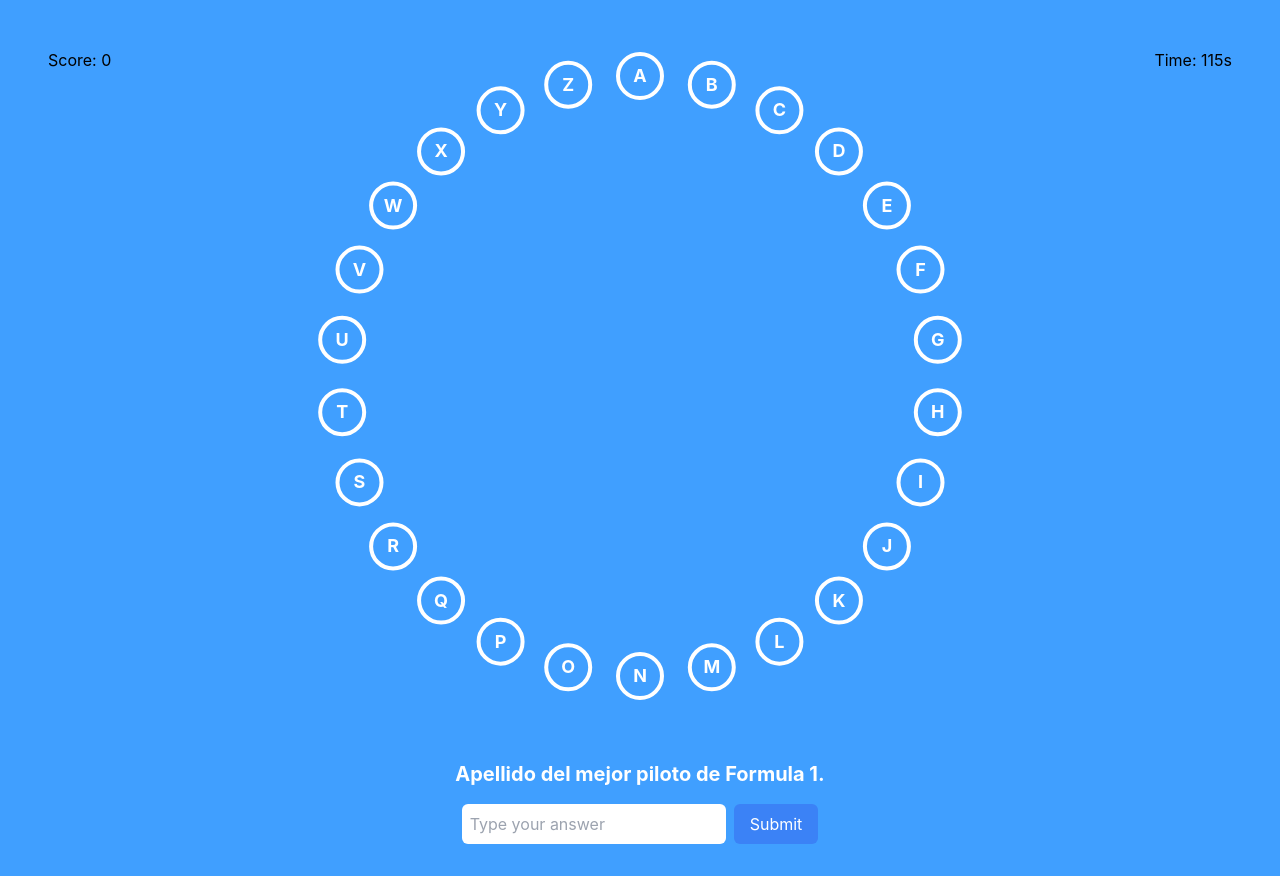
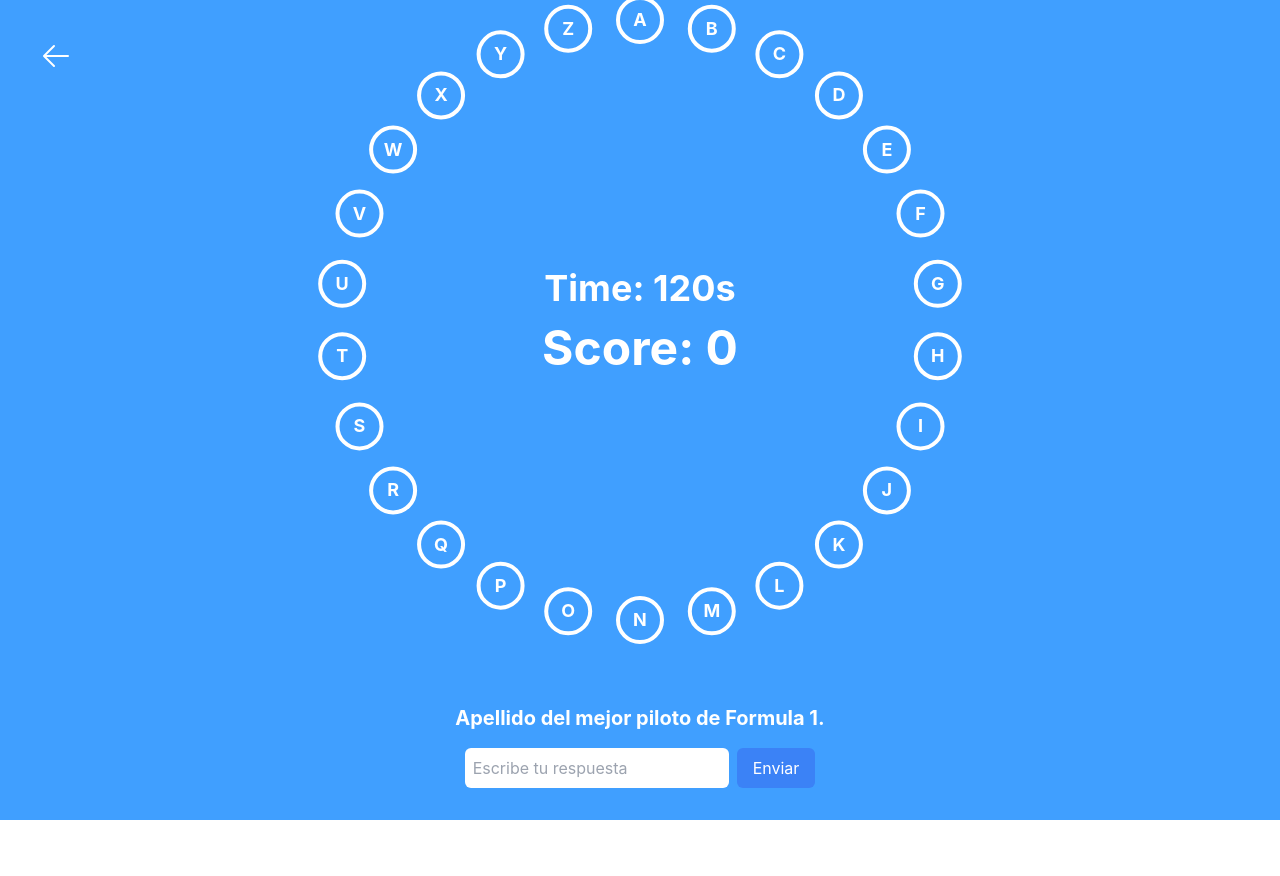
Before and after one commit to luuismrtn/pasarosco, a React (Vite) app: page /game in a window 1280 px wide. After the commit the page ends 820 px from the top, so only its background shows below. Built offline with nearby package versions, Linux system fonts and the light colour scheme.

Commit message:
Improved game interface and added countdown

```diff
--- a/package.json
+++ b/package.json
@@ -10,6 +10,7 @@
     "preview": "vite preview"
   },
   "dependencies": {
+    "@heroicons/react": "^2.1.5",
     "react": "^18.3.1",
     "react-dom": "^18.3.1",
     "react-router-dom": "^6.28.0"
--- a/src/components/Question.tsx
+++ b/src/components/Question.tsx
@@ -1,3 +1,4 @@
+// src/components/Question.tsx
 import React, { useState } from "react";
 import { Word } from "../types/types";
 
@@ -7,7 +8,7 @@
 }
 
 const Question: React.FC<QuestionProps> = ({ word, onAnswer }) => {
-  const [inputValue, setInputValue] = useState("");
+  const [inputValue, setInputValue] = useState<string>("");
 
   const handleChange = (e: React.ChangeEvent<HTMLInputElement>) => {
     setInputValue(e.target.value);
@@ -15,8 +16,10 @@
 
   const handleSubmit = (e: React.FormEvent) => {
     e.preventDefault();
-    onAnswer(inputValue);
-    setInputValue("");
+    if (inputValue.trim()) {
+      onAnswer(inputValue.trim());
+      setInputValue("");
+    }
   };
 
   return (
@@ -30,13 +33,13 @@
           value={inputValue}
           onChange={handleChange}
           className="p-2 rounded-md text-black"
-          placeholder="Type your answer"
+          placeholder="Escribe tu respuesta"
         />
         <button
           type="submit"
           className="ml-2 px-4 py-2 bg-blue-500 text-white rounded-md"
         >
-          Submit
+          Enviar
         </button>
       </form>
     </div>
--- a/src/components/Score.tsx
+++ b/src/components/Score.tsx
@@ -1,4 +1,4 @@
-import React from 'react';
+import React from "react";
 
 interface ScoreProps {
   correctAnswers: number;
@@ -7,9 +7,9 @@
 
 const Score: React.FC<ScoreProps> = ({ correctAnswers, remainingTime }) => {
   return (
-    <div className="flex justify-between p-4">
-      <p>Score: {correctAnswers}</p>
-      <p>Time: {remainingTime}s</p>
+    <div className="flex flex-col items-center justify-center p-4">
+      <p className="text-white text-4xl font-bold mb-2">Time: {remainingTime}s</p>
+      <p className="text-white text-5xl font-bold mt-2">Score: {correctAnswers}</p>
     </div>
   );
 };
--- a/src/pages/Game.tsx
+++ b/src/pages/Game.tsx
@@ -1,5 +1,7 @@
 // src/pages/Game.tsx
 import React, { useState, useEffect } from "react";
+import { ArrowLeftIcon } from '@heroicons/react/24/solid';
+import { useNavigate } from 'react-router-dom';
 import WordWheel from "../components/WordWheel";
 import Question from "../components/Question";
 import Score from "../components/Score";
@@ -7,18 +9,36 @@
 import { Word } from "../types/types";
 
 const Game: React.FC = () => {
+  const navigate = useNavigate();
   const [words, setWords] = useState<Word[]>(wordsData);
   const [index, setIndex] = useState(0);
   const [correctAnswers, setCorrectAnswers] = useState(0);
   const [remainingTime, setRemainingTime] = useState(120);
+  const [countdown, setCountdown] = useState(5);
+  const [gameStarted, setGameStarted] = useState(false);
 
   useEffect(() => {
+    if (countdown === 0) {
+      setGameStarted(true);
+      return;
+    }
+
     const timer = setInterval(() => {
-      setRemainingTime((prev) => (prev > 0 ? prev - 1 : 0));
+      setCountdown((prev) => prev - 1);
     }, 1000);
 
     return () => clearInterval(timer);
-  }, []);
+  }, [countdown]);
+
+  useEffect(() => {
+    if (gameStarted) {
+      const timer = setInterval(() => {
+        setRemainingTime((prev) => (prev > 0 ? prev - 1 : 0));
+      }, 1000);
+
+      return () => clearInterval(timer);
+    }
+  }, [gameStarted]);
 
   const handleAnswer = (answer: string) => {
     const currentWord = words[index];
@@ -33,19 +53,46 @@
     setIndex((prevIndex) => (prevIndex + 1) % words.length);
   };
 
+  const goToMenu = () => {
+    navigate("/home");
+  };
+
   return (
-    <div className="min-h-screen bg-primary">
-      <div className="p-8">
-        <Score correctAnswers={correctAnswers} remainingTime={remainingTime} />
+    <div className="min-h-screen bg-primary flex flex-col justify-center items-center relative">
+      {/* Botón para volver al menú */}
+      <button
+        onClick={goToMenu}
+        className="absolute top-8 left-8 p-2 bg-transparent text-white rounded-full hover:bg-white hover:text-primary transition duration-200"
+      >
+        <ArrowLeftIcon className="w-8 h-8" />
+      </button>
+
+      <div className="p-8 flex flex-col justify-center items-center">
+        {/* Contador de inicio de 5 segundos */}
+        {!gameStarted && (
+          <div className="absolute z-10 text-white text-4xl font-bold">
+            {countdown > 0 ? countdown : "¡Vamos!"}
+          </div>
+        )}
 
         {/* Rosco */}
-        <div className="mt-40">
+        <div className="relative mt-40 flex justify-center items-center w-80">
+          {/* Tiempo en el centro del rosco */}
+          {gameStarted && (
+            <div className="absolute z-10">
+              <Score
+                correctAnswers={correctAnswers}
+                remainingTime={remainingTime}
+              />
+            </div>
+          )}
+
           <WordWheel words={words} />
         </div>
 
-        {/* Pregunta */}
+        {/* Pregunta y respuesta abajo */}
         <div className="mt-64">
-          <Question word={words[index]} onAnswer={handleAnswer} />
+            <Question word={words[index]} onAnswer={handleAnswer} />
         </div>
       </div>
     </div>
```
Also changed, not shown: 1 other file (tests, documents, lock files or other folders).
